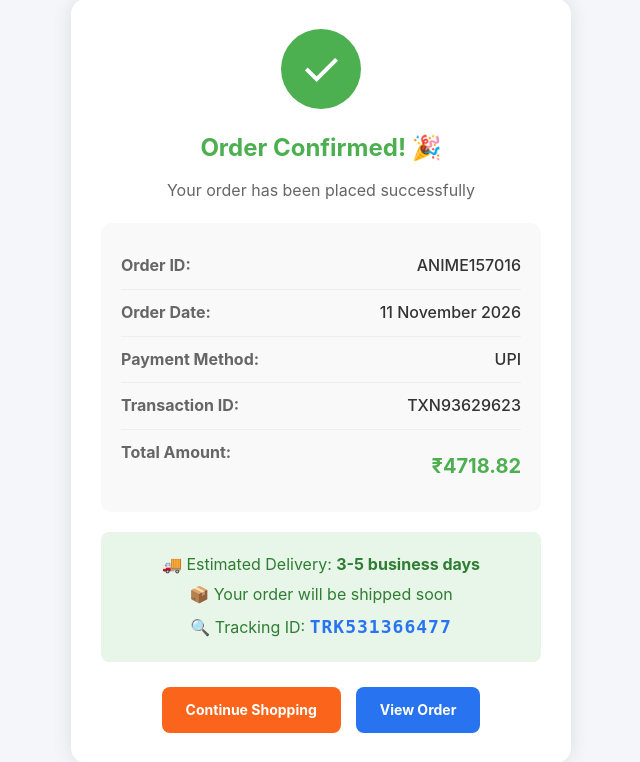
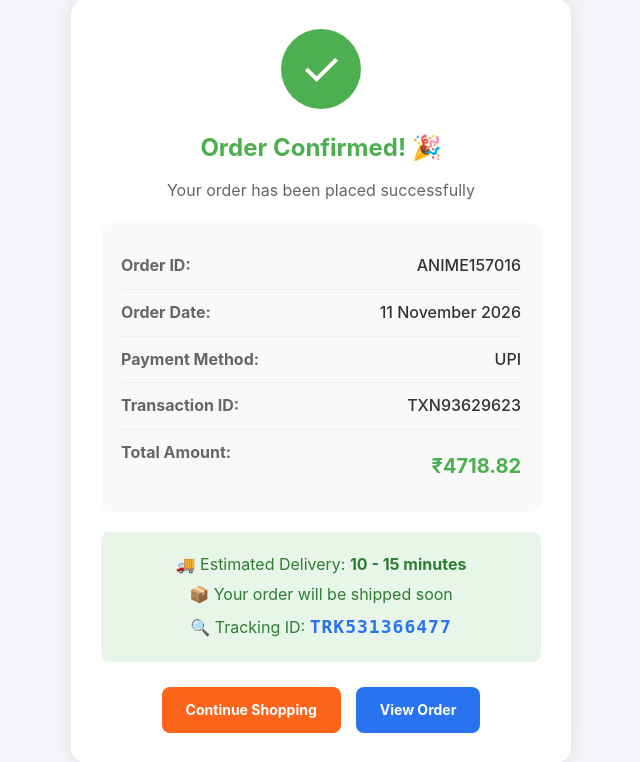
Before and after one commit to rajendramahapatra786-lgtm/AnimeStreet, a Django app: a page that uses shop/templates/shop/order_success.html in a window 1280 px wide. Shown: the part 121-883 px from the top of the page, without its empty margins (319-959 px from the left). Run offline with Django 5.2, Linux system fonts and the light colour scheme; a user stored in the database is signed in; data comes from the database, SQL or seed files in the repository; data that the repository does not hold is empty.

Commit message:
change the delivery info .

```diff
--- a/shop/templates/shop/order_success.html
+++ b/shop/templates/shop/order_success.html
@@ -238,7 +238,7 @@
     </div>
 
     <div class="delivery-info">
-        <p>🚚 Estimated Delivery: <strong>3-5 business days</strong></p>
+        <p>🚚 Estimated Delivery: <strong>10 - 15 minutes</strong></p>
         <p>📦 Your order will be shipped soon</p>
         <p>🔍 Tracking ID: <span class="tracking-id" id="trackingId">TRK987654321</span></p>
     </div>
```
